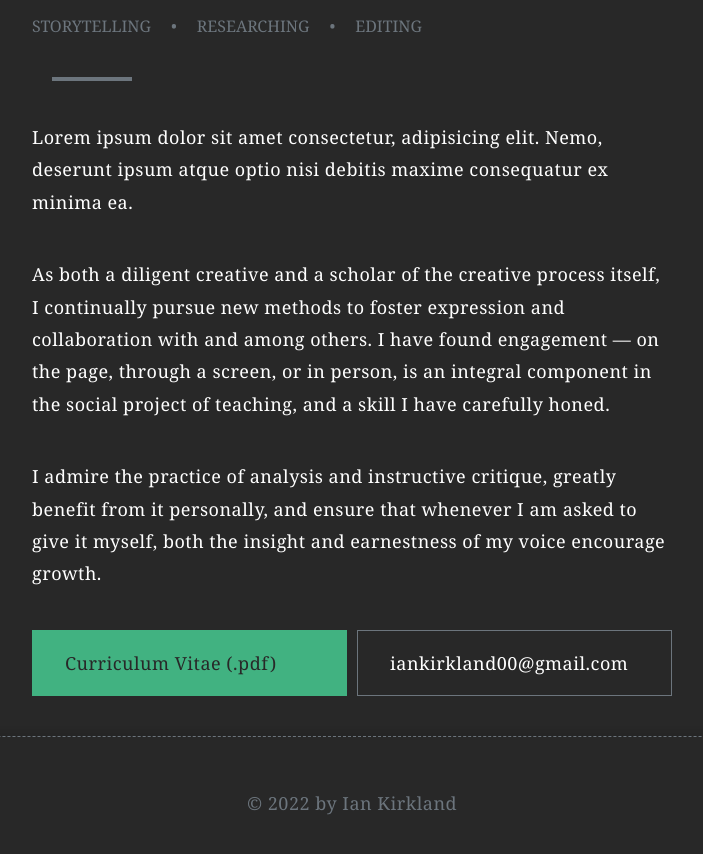
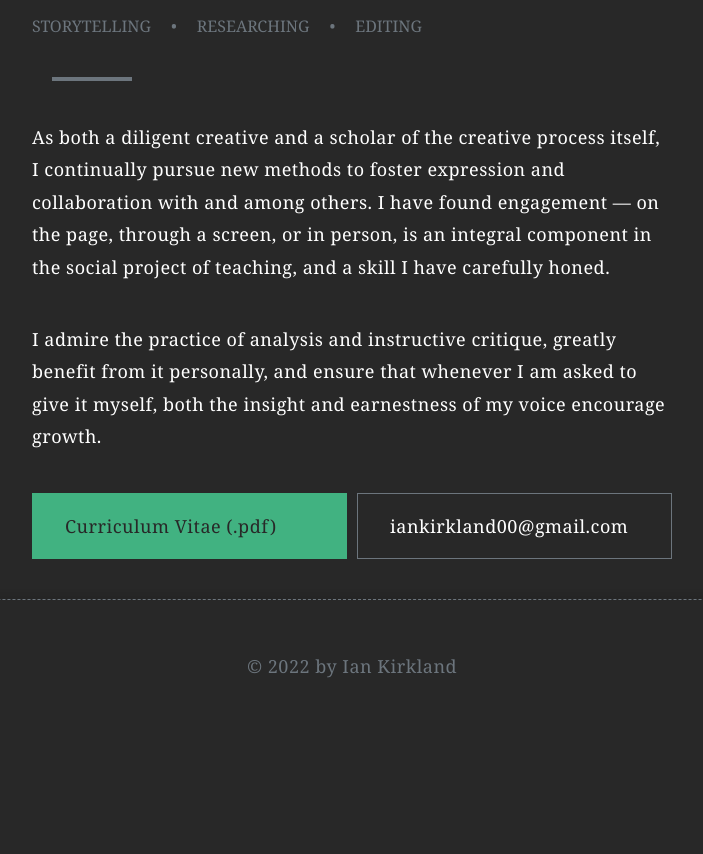
Before and after one commit to olinkirkland/ian-website-static, a plain HTML site: page index.html in a window 1280 px wide. Shown: the part 840-1694 px from the top of the page, without its empty margins (288-991 px from the left). After the commit the page ends 1562 px from the top, so only its background shows below. Drawn offline with Linux system fonts and the light colour scheme.

Commit message:
Removed text

```diff
--- a/index.html
+++ b/index.html
@@ -37,11 +37,6 @@
             <li>Editing</li>
           </ul>
           <hr />
-          <p>
-            Lorem ipsum dolor sit amet consectetur, adipisicing elit. Nemo,
-            deserunt ipsum atque optio nisi debitis maxime consequatur ex minima
-            ea.
-          </p>
           <p>
             As both a diligent creative and a scholar of the creative process
             itself, I continually pursue new methods to foster expression and
```
